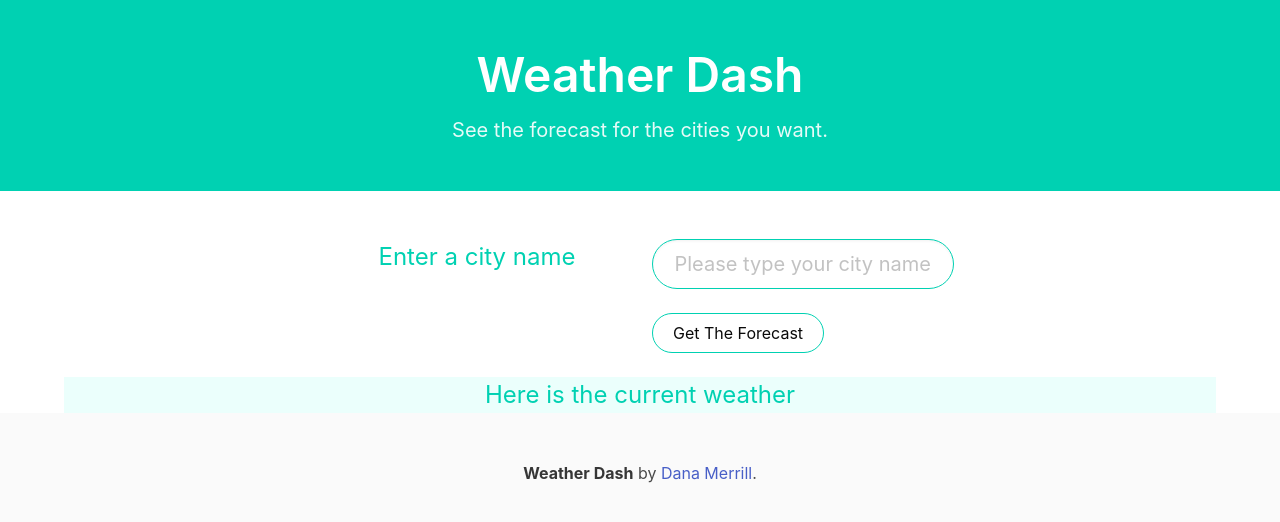
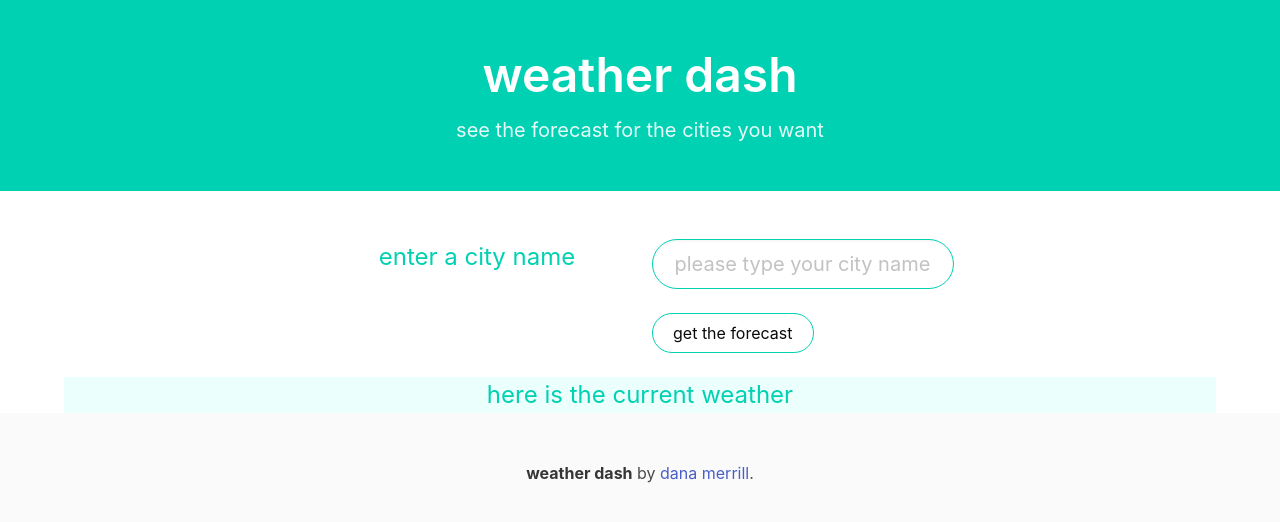
Before and after one commit to dtmerrill/weather-dashboard, a plain HTML site: page index.html in a window 1280 px wide. Drawn offline with nearby package versions, Linux system fonts and the light colour scheme.

Commit message:
minor format updates

```diff
--- a/index.html
+++ b/index.html
@@ -14,9 +14,9 @@
     <!-- Here is the header -->
     <section class="hero is-primary">
       <div class="hero-body">
-        <p class="title has-text-centered is-size-1 pb-3">Weather Dash</p>
+        <p class="title has-text-centered is-size-1 pb-3">weather dash</p>
         <p class="subtitle has-text-centered">
-          See the forecast for the cities you want.
+          see the forecast for the cities you want
         </p>
       </div>
     </section>
@@ -26,7 +26,7 @@
       <div class="column">
         <!-- Instructions -->
         <p class="pt-6 is-size-4 has-text-centered has-text-primary">
-          Enter a city name
+          enter a city name
         </p>
       </div>
       <div class="column">
@@ -36,7 +36,7 @@
             id="cityInput"
             class="input is-primary is-medium is-rounded"
             type="text"
-            placeholder="Please type your city name..."
+            placeholder="please type your city name..."
           />
         </div>
         <button
@@ -49,7 +49,7 @@
             city-button
           "
         >
-          Get The Forecast
+          get the forecast
         </button>
       </div>
       <div class="column"></div>
@@ -62,7 +62,7 @@
           has-text-centered has-text-primary has-background-primary-light
         "
       >
-        Here is the current weather
+        here is the current weather
     </h3>
     </div>
 
@@ -70,8 +70,8 @@
     <footer class="footer">
       <div class="content has-text-centered">
         <p>
-          <strong>Weather Dash</strong> by
-          <a href="https://github.com/dtmerrill">Dana Merrill</a>.
+          <strong>weather dash</strong> by
+          <a href="https://github.com/dtmerrill">dana merrill</a>.
         </p>
       </div>
     </footer>
```
